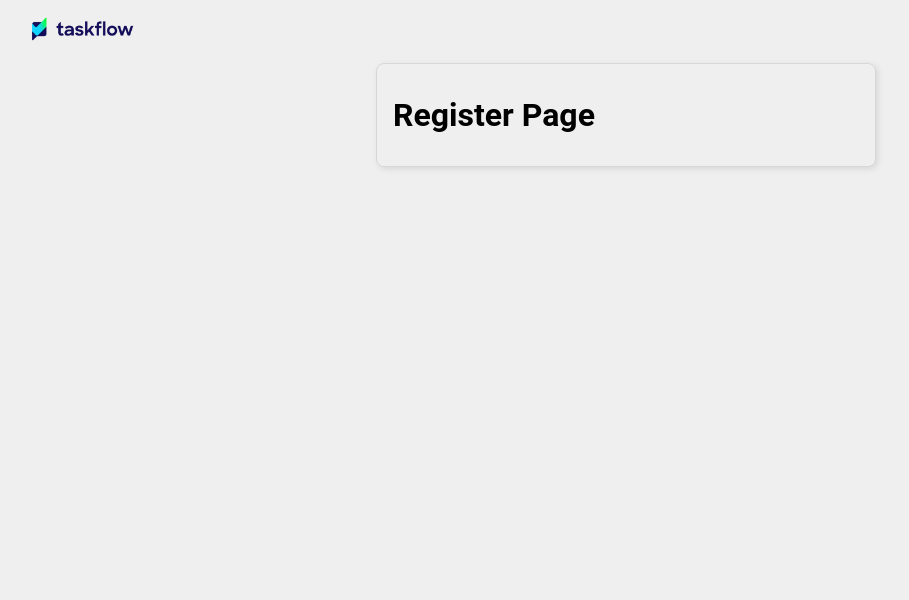
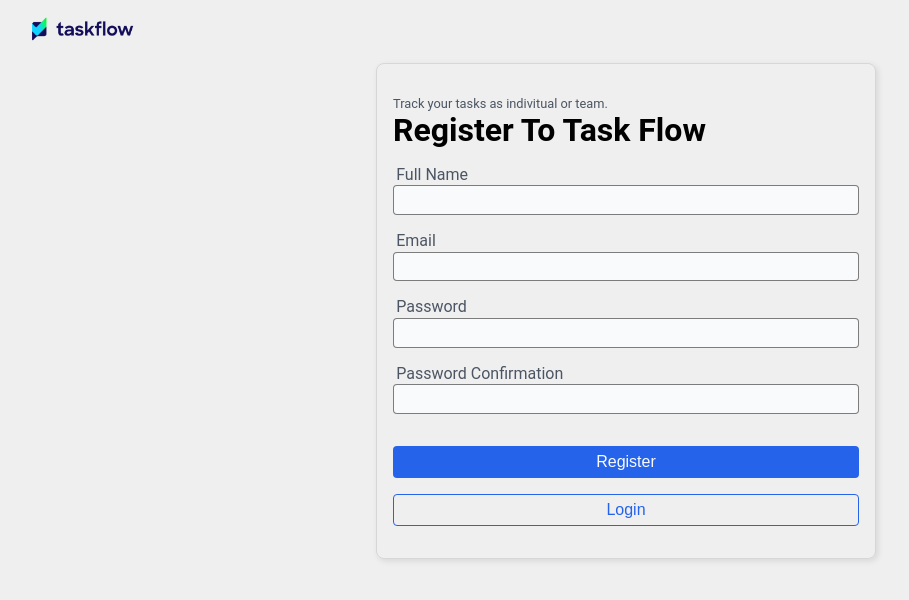
Before and after one commit to mohammad-zrar/task-flow, a React (Vite) app in the folder task-flow-frontend/: page /register in a window 1280 px wide. Shown: the top 600 px of the page, without its empty margins (14-923 px from the left). Built offline with nearby package versions, Linux system fonts and the light colour scheme; no server answers.

Commit message:
Feat(RegisterPage): Implement registration form with validation and error handling

```diff
--- /dev/null
+++ b/task-flow-frontend/src/pages/auth/RegisterPage.module.scss
@@ -0,0 +1,20 @@
+.welcomeText {
+    p {
+        color: var(--secondary-color);
+        font-size: 0.8rem;
+    }
+}
+
+.form {
+    margin-top: 1rem;
+    display: grid;
+    gap: 1rem;
+
+    .forgotLink {
+        text-align: center;
+    }
+
+    .error {
+        color: var(--danger-color);
+    }
+}
--- a/task-flow-frontend/src/pages/auth/RegisterPage.tsx
+++ b/task-flow-frontend/src/pages/auth/RegisterPage.tsx
@@ -1,8 +1,80 @@
+import { FormEvent, useState } from "react";
 import AuthPageContainer from "../../components/AuthPageContainer";
+import classes from './RegisterPage.module.scss';
+import BaseInput from "../../components/BaseInput";
+import { useDispatch, useSelector } from "react-redux";
+import { AppDispatch, RootState } from "../../redux/store";
+import BaseButton from "../../components/BaseButton";
+import { register } from "../../redux/slices/authSlice";
 
 export default function RegisterPage() {
+    const dispatch = useDispatch<AppDispatch>();
+    const [formData, setFormData] = useState({
+        name: '',
+        email: '',
+        password: '',
+        password_confirmation: '',
+    })
+    const { loading, error } = useSelector((state: RootState) => state.auth);
+
+    const handleChange = (e: React.ChangeEvent<HTMLInputElement>) => {
+        const { name, value } = e.target;
+        setFormData((prev) => ({ ...prev, [name]: value }));
+    };
+
+    const handleSubmit = async (e: FormEvent) => {
+        e.preventDefault();
+        try {
+            await dispatch(register(formData)).unwrap();
+            alert("Registration successful!"); // Handle success
+        } catch (err) {
+            console.error(err); // Error is already handled in Redux state
+        }
+    };
 
     return <AuthPageContainer>
-        <h1>Register Page</h1>
+        <div className={classes.welcomeText}>
+            <p>Track your tasks as indivitual or team.</p>
+            <h1>Register To Task Flow</h1>
+        </div>
+
+        <form className={classes.form} onSubmit={handleSubmit}>
+            <BaseInput value={formData.name}
+                label="Full Name"
+                name="name"
+                onChange={handleChange} />
+
+            <BaseInput
+                value={formData.email}
+                label="Email"
+                name="email"
+                onChange={handleChange}
+            />
+            <BaseInput
+                value={formData.password}
+                label="Password"
+                name="password"
+                type="password"
+                onChange={handleChange}
+            />
+            <BaseInput
+                value={formData.password_confirmation}
+                label="Password Confirmation"
+                name="password_confirmation"
+                type="password"
+                onChange={handleChange}
+            />
+
+            <p className={classes.error}>{error}</p>
+
+            <BaseButton type="submit" loading={loading}>
+                Register
+            </BaseButton>
+
+            <BaseButton variant='outlined' to="/register"   >
+                Login
+            </BaseButton>
+        </form>
+
     </AuthPageContainer>
 }
--- a/task-flow-frontend/src/redux/slices/authSlice.ts
+++ b/task-flow-frontend/src/redux/slices/authSlice.ts
@@ -16,12 +16,12 @@ const initialState: {
 
 export const register = createAsyncThunk<
   LoginResponse , // Return type
-  { id: string; name: string; email: string; password: string }, // Argument type
+  { name: string; email: string; password: string, password_confirmation: string }, // Argument type
   { rejectValue: string } // Rejection type
 >("auth/register", async (userData, { rejectWithValue }) => {
   try {
-    const response = await api.post("/api/public/register", userData);
-    return response.data.data;
+    const response = await api.post("/register", userData);
+    return response.data
   } catch (error) {
     if(error instanceof Error) {
        return rejectWithValue(
```
